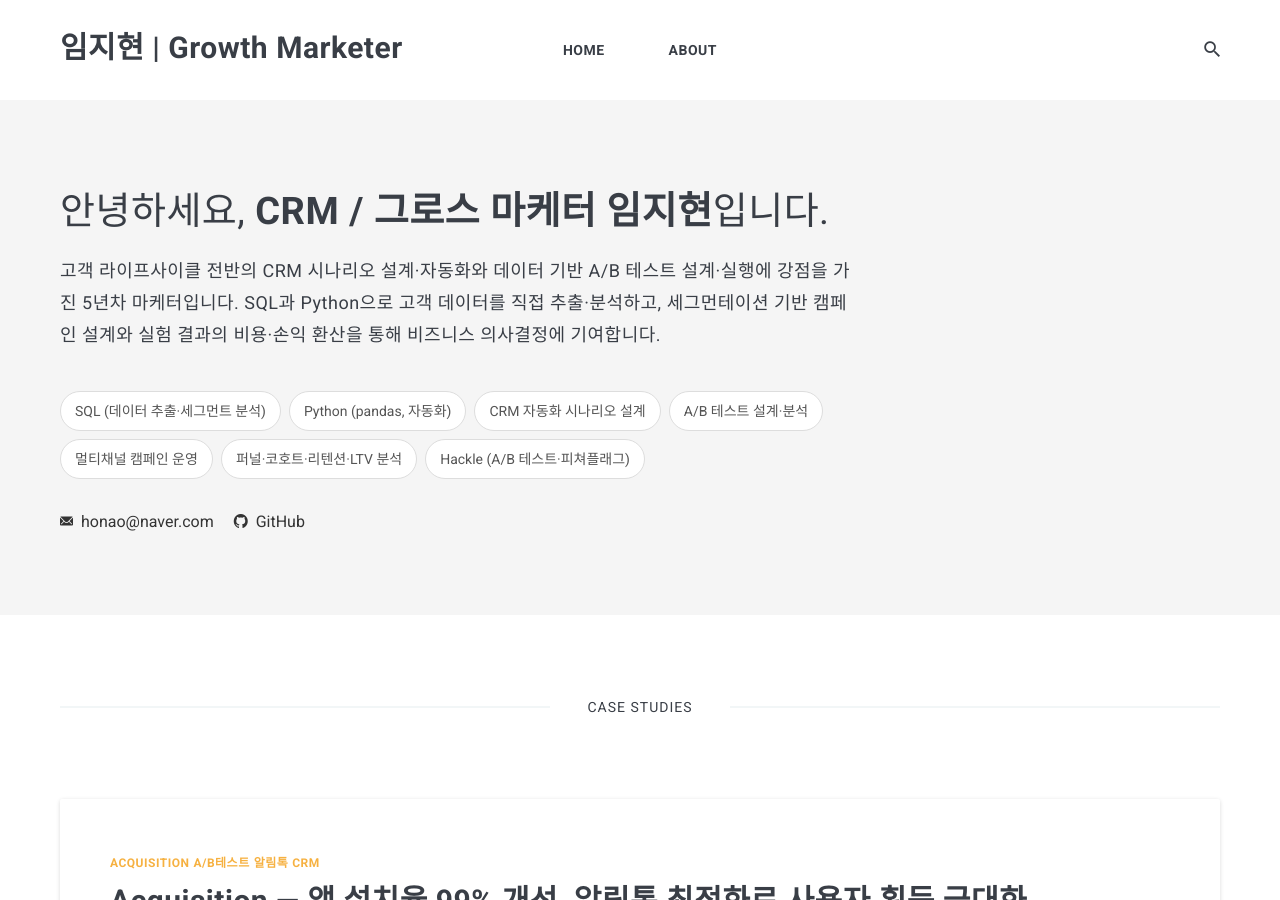
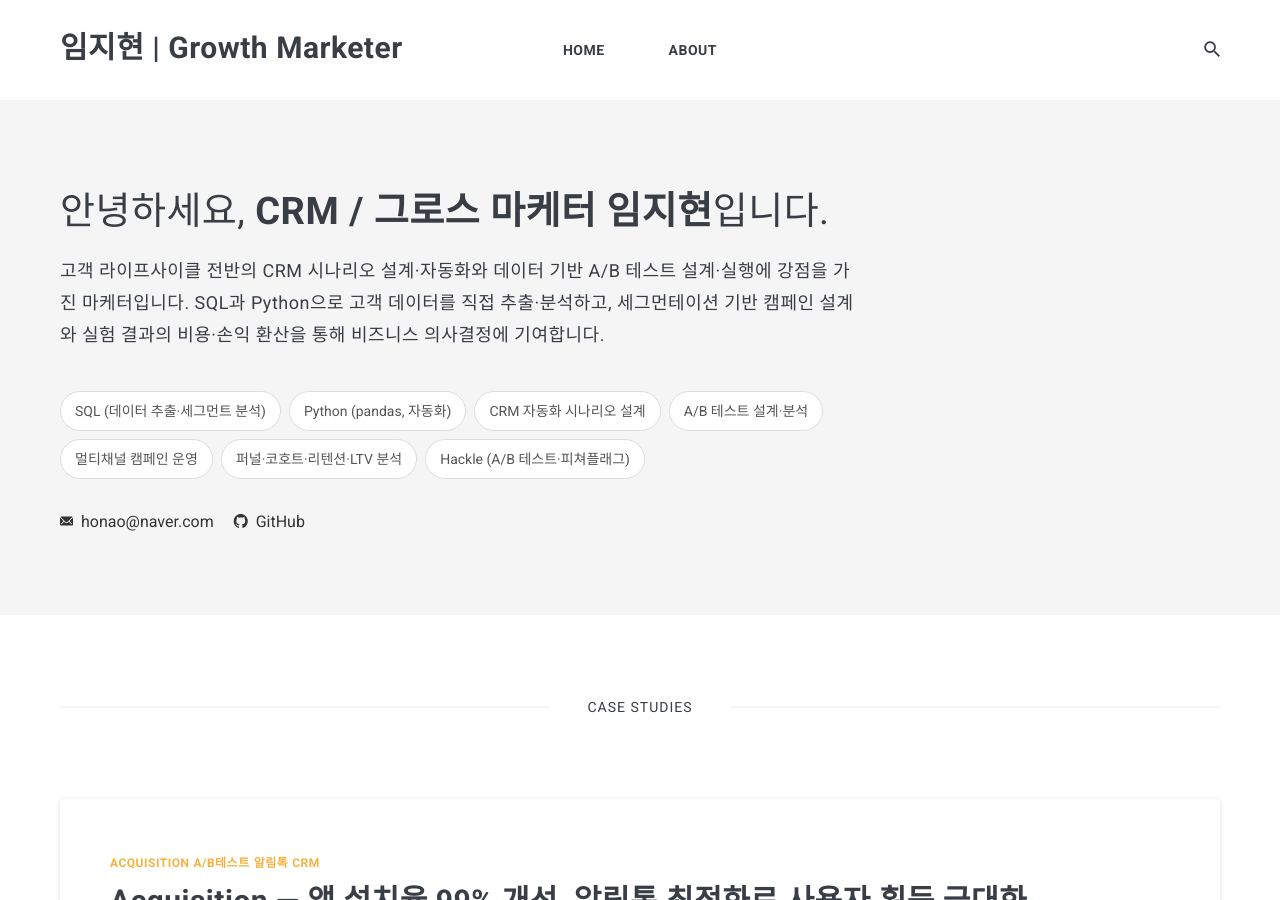
Before and after one commit to JyunIm/JyunIm.github.io, a Jekyll site: the page built from index.html, in a window 1280 px wide and 900 px high. Built offline with Jekyll 4.4.1, drawn with Linux system fonts in a browser that asks for light colours; nearby versions of some CDN libraries; the list of posts is cut into pages by our own code.

Commit message:
Update settings.yml

```diff
--- a/_data/settings.yml
+++ b/_data/settings.yml
@@ -11,7 +11,7 @@ author:
   name: 임지현
   image:
   say-hello: 안녕하세요, <strong>CRM / 그로스 마케터 임지현</strong>입니다.
-  bio: 고객 라이프사이클 전반의 CRM 시나리오 설계·자동화와 데이터 기반 A/B 테스트 설계·실행에 강점을 가진 5년차 마케터입니다. SQL과 Python으로 고객 데이터를 직접 추출·분석하고, 세그먼테이션 기반 캠페인 설계와 실험 결과의 비용·손익 환산을 통해 비즈니스 의사결정에 기여합니다.
+  bio: 고객 라이프사이클 전반의 CRM 시나리오 설계·자동화와 데이터 기반 A/B 테스트 설계·실행에 강점을 가진 마케터입니다. SQL과 Python으로 고객 데이터를 직접 추출·분석하고, 세그먼테이션 기반 캠페인 설계와 실험 결과의 비용·손익 환산을 통해 비즈니스 의사결정에 기여합니다.
   skills:
     - SQL (데이터 추출·세그먼트 분석)
     - Python (pandas, 자동화)
```
